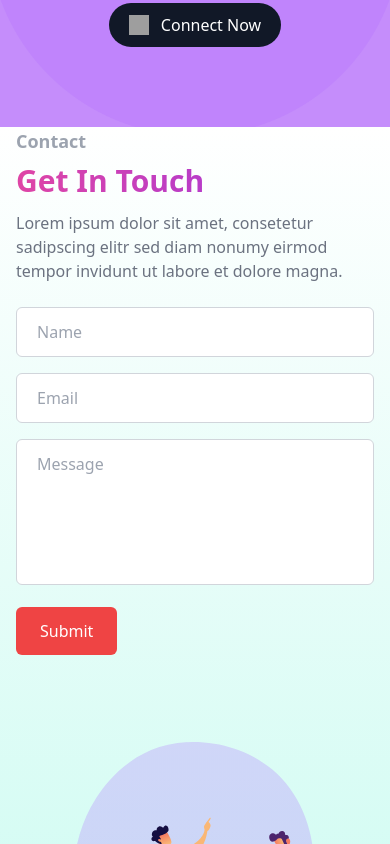
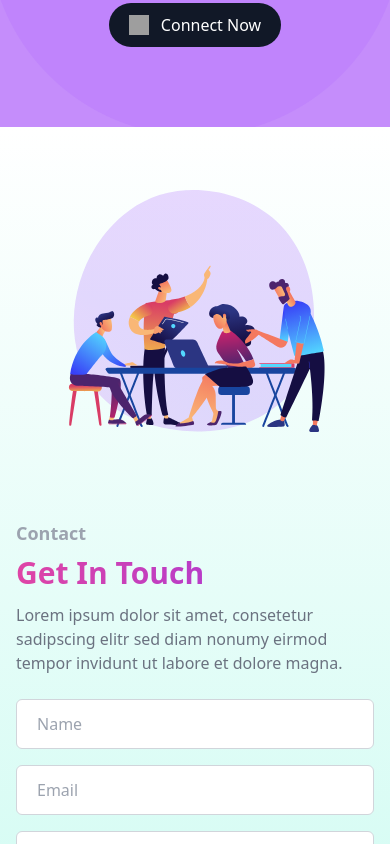
Before and after one commit to manojkr1293/nextapp, a Next.js app: page / in a window 390 px wide. Shown: the part 4440-5284 px from the top of the page. Built offline with nearby package versions, Linux system fonts and the light colour scheme; grey boxes are pictures that could not be loaded.

Commit message:
1104final

```diff
--- a/src/app/page.jsx
+++ b/src/app/page.jsx
@@ -176,9 +176,9 @@ export default function Home() {
 
       <section
         id="why"
-        className="about_area relative items-center overflow-hidden bg-gradient-to-t from-teal-100 to-white px-4 sm:px-6 lg:px-8"
+        className="about_area relative items-center overflow-hidden bg-gradient-to-t from-teal-100 to-white px-4 sm:px-6 lg:px-8 py-6"
       >
-        <div className="container mx-auto flex flex-col-reverse lg:flex-row items-center gap-12">
+        <div className="container mx-auto flex flex-col lg:flex-row items-center gap-12">
           {/* Left Column - Image */}
           <div className="w-full lg:w-1/2 flex justify-center lg:justify-start">
             <LottieAnimation />
```
